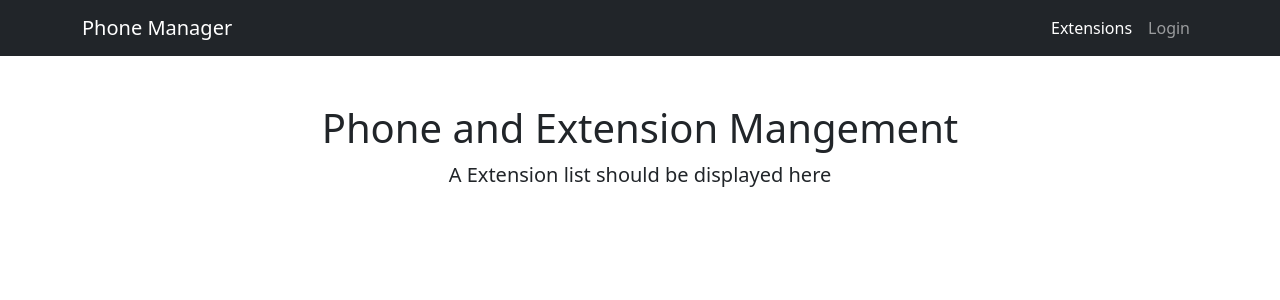
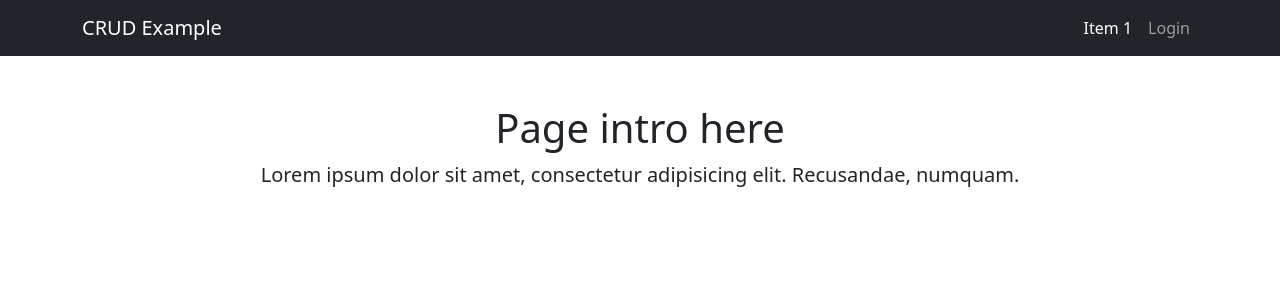
Before and after one commit to lupusmagist/CRUD-Template, a Flask app: page / in a window 1280 px wide. Shown: the top 300 px of the page. Run offline with Flask 3, Linux system fonts and the light colour scheme; parts of the project's set-up code (start-up, migrations or seed data) failed here and were passed over; some libraries are stand-ins or nearby versions.

Commit message:
Updated default menu items

```diff
--- a/webapp/blueprints/main/templates/main/components/nav/nav.html
+++ b/webapp/blueprints/main/templates/main/components/nav/nav.html
@@ -2,13 +2,13 @@
 <!-- Responsive navbar-->
 <nav class="navbar navbar-expand-lg navbar-dark bg-dark">
     <div class="container">
-        <a class="navbar-brand" href="#">Phone Manager</a>
+        <a class="navbar-brand" href="#">CRUD Example</a>
         <button class="navbar-toggler" type="button" data-bs-toggle="collapse" data-bs-target="#navbarSupportedContent"
             aria-controls="navbarSupportedContent" aria-expanded="false" aria-label="Toggle navigation"><span
                 class="navbar-toggler-icon"></span></button>
         <div class="collapse navbar-collapse" id="navbarSupportedContent">
             <ul class="navbar-nav ms-auto mb-2 mb-lg-0">
-                <li class="nav-item"><a class="nav-link active" aria-current="page" href="#">Extensions</a></li>
+                <li class="nav-item"><a class="nav-link active" aria-current="page" href="#">Item 1</a></li>
                 {% if current_user.is_authenticated %}
                 <li class="nav-item"><a class="nav-link active" aria-current="page"
                         href="{{ url_for('auth.logout') }}">Logout</a></li>
@@ -16,8 +16,8 @@
                     <a class="nav-link dropdown-toggle" id="navbarDropdown" href="#" role="button"
                         data-bs-toggle="dropdown" aria-expanded="false">Admin</a>
                     <ul class="dropdown-menu dropdown-menu-end" aria-labelledby="navbarDropdown">
-                        <li><a class="dropdown-item" href="#">Phone Mangement</a></li>
-                        <li><a class="dropdown-item" href="#">End User Mangement</a></li>
+                        <li><a class="dropdown-item" href="#">Item 1</a></li>
+                        <li><a class="dropdown-item" href="#">Item 2</a></li>
                         <li><a class="dropdown-item" href="{{ url_for('aum.index') }}">Admin User Management</a></li>
                     </ul>
                 </li>
--- a/webapp/blueprints/main/templates/main/index.html
+++ b/webapp/blueprints/main/templates/main/index.html
@@ -2,7 +2,7 @@
 
 {% block head %}
 {{ super() }}
-<title>Phone Manager</title>
+<title>CRUD Example</title>
 
 {% endblock %}
 
@@ -16,9 +16,11 @@
 <!-- Page content-->
 <div class="container">
   <div class="text-center mt-5">
-    <h1>Phone and Extension Mangement</h1>
-    <p class="lead">A Extension list should be displayed here</p>
+    <h1>Page intro here</h1>
+    <p class="lead">Lorem ipsum dolor sit amet, consectetur adipisicing elit. Recusandae, numquam.
   </div>
+  </p>
+</div>
 </div>
 {% endblock %}
 
```
Also changed, not shown: webapp/blueprints/aum/templates/aum/components/nav/nav.html (+4 -4 lines).
